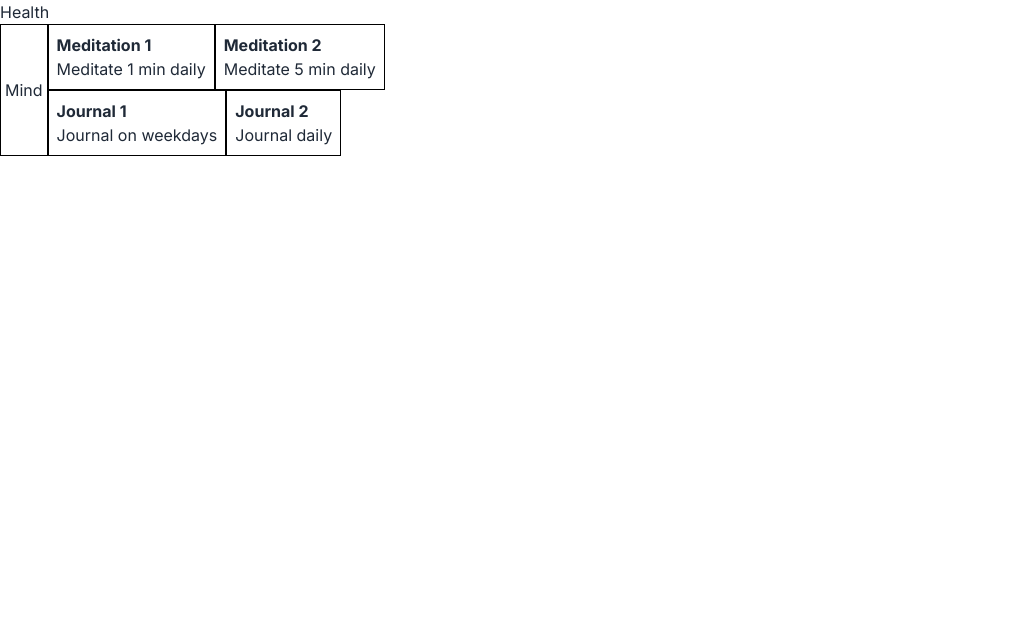
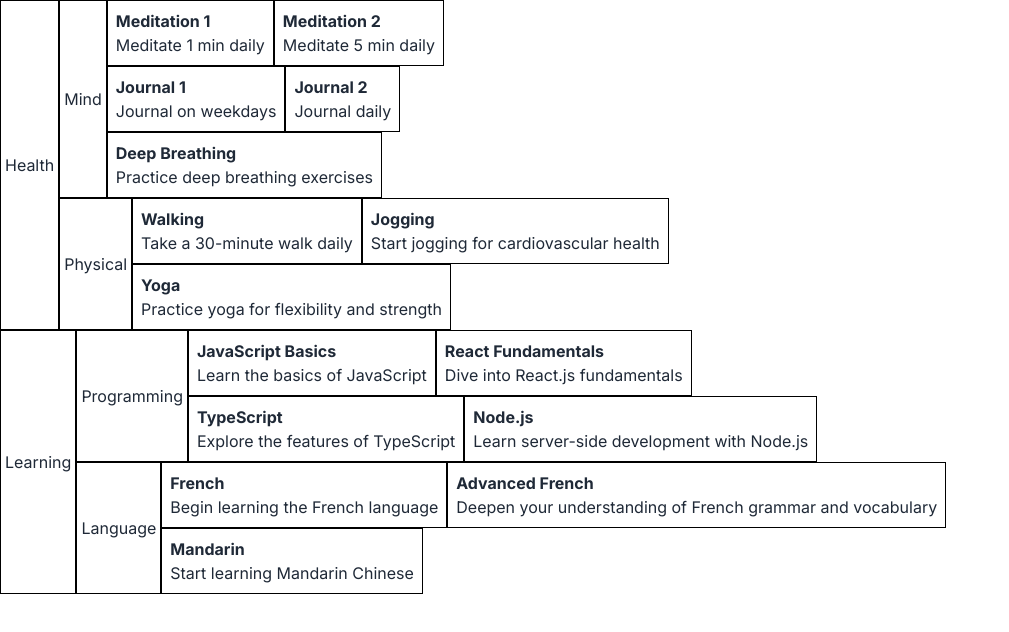
Before and after one commit to wyattlefevre/skilltree, a Next.js app: page / in a window 1280 px wide. Shown: the top 632 px of the page, without its empty margins (0-1009 px from the left). Built offline with nearby package versions, Linux system fonts and the light colour scheme.

Commit message:
now we're cookin with gas!

```diff
--- a/data/current_tree.json
+++ b/data/current_tree.json
@@ -25,6 +25,84 @@
                 "name": "Journal 2",
                 "description": "Journal daily"
               }
+            },
+            {
+              "name": "Deep Breathing",
+              "active": true,
+              "description": "Practice deep breathing exercises",
+              "next": null
+            }
+          ]
+        },
+        {
+          "name": "Physical",
+          "skills": [
+            {
+              "name": "Walking",
+              "active": true,
+              "description": "Take a 30-minute walk daily",
+              "next": {
+                "active": false,
+                "name": "Jogging",
+                "description": "Start jogging for cardiovascular health"
+              }
+            },
+            {
+              "name": "Yoga",
+              "active": false,
+              "description": "Practice yoga for flexibility and strength",
+              "next": null
+            }
+          ]
+        }
+      ]
+    },
+    {
+      "name": "Learning",
+      "subcategories": [
+        {
+          "name": "Programming",
+          "skills": [
+            {
+              "name": "JavaScript Basics",
+              "active": true,
+              "description": "Learn the basics of JavaScript",
+              "next": {
+                "active": false,
+                "name": "React Fundamentals",
+                "description": "Dive into React.js fundamentals"
+              }
+            },
+            {
+              "name": "TypeScript",
+              "active": false,
+              "description": "Explore the features of TypeScript",
+              "next": {
+                "active": false,
+                "name": "Node.js",
+                "description": "Learn server-side development with Node.js"
+              }
+            }
+          ]
+        },
+        {
+          "name": "Language",
+          "skills": [
+            {
+              "name": "French",
+              "active": true,
+              "description": "Begin learning the French language",
+              "next": {
+                "active": false,
+                "name": "Advanced French",
+                "description": "Deepen your understanding of French grammar and vocabulary"
+              }
+            },
+            {
+              "name": "Mandarin",
+              "active": false,
+              "description": "Start learning Mandarin Chinese",
+              "next": null
             }
           ]
         }
--- a/src/components/CategoryBlock.tsx
+++ b/src/components/CategoryBlock.tsx
@@ -1,5 +1,17 @@
 import { Category } from '@/types'
+import { SubcategoryBlock } from './SubcategoryBlock'
 
 export const CategoryBlock = ({ category }: { category: Category }) => {
-  return <div></div>
+  return (
+    <div className="flex justify-start">
+      <div className="flex items-center border border-black px-1">
+        <p>{category.name}</p>
+      </div>
+      <div>
+        {category.subcategories.map((s) => (
+          <SubcategoryBlock key={`${s.name}`} subcategory={s} />
+        ))}
+      </div>
+    </div>
+  )
 }
--- a/src/components/Tree.tsx
+++ b/src/components/Tree.tsx
@@ -1,5 +1,5 @@
 import { SkillTree } from '@/types'
-import { SubcategoryBlock } from './SubcategoryBlock'
+import { CategoryBlock } from './CategoryBlock'
 
 type TreeProps = {
   tree: SkillTree
@@ -10,12 +10,7 @@ export const Tree = ({ tree }: TreeProps) => {
   return (
     <div>
       {tree.categories.map((c) => (
-        <div key={c.name}>
-          <p>{c.name}</p>
-          {c.subcategories.map((sc) => (
-            <SubcategoryBlock key={sc.name} subcategory={sc} />
-          ))}
-        </div>
+        <CategoryBlock key={c.name} category={c} />
       ))}
     </div>
   )
```
